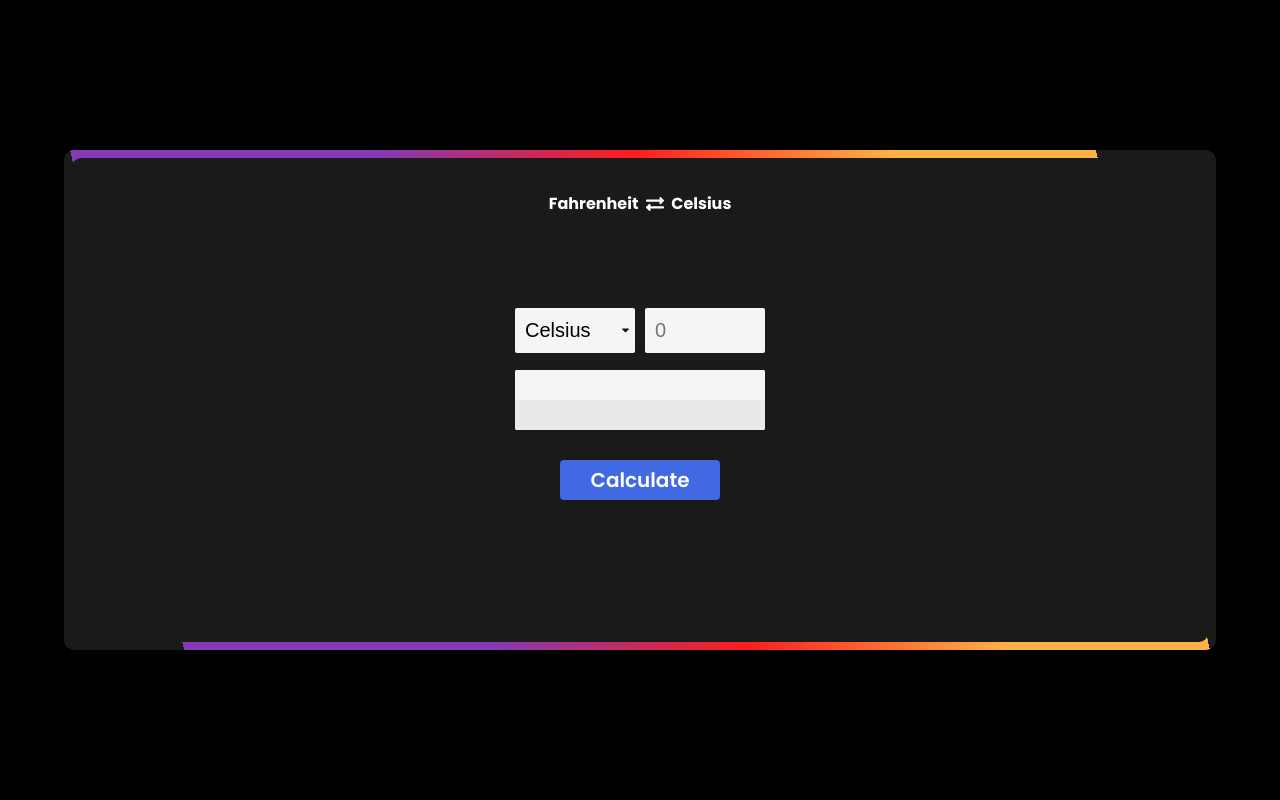
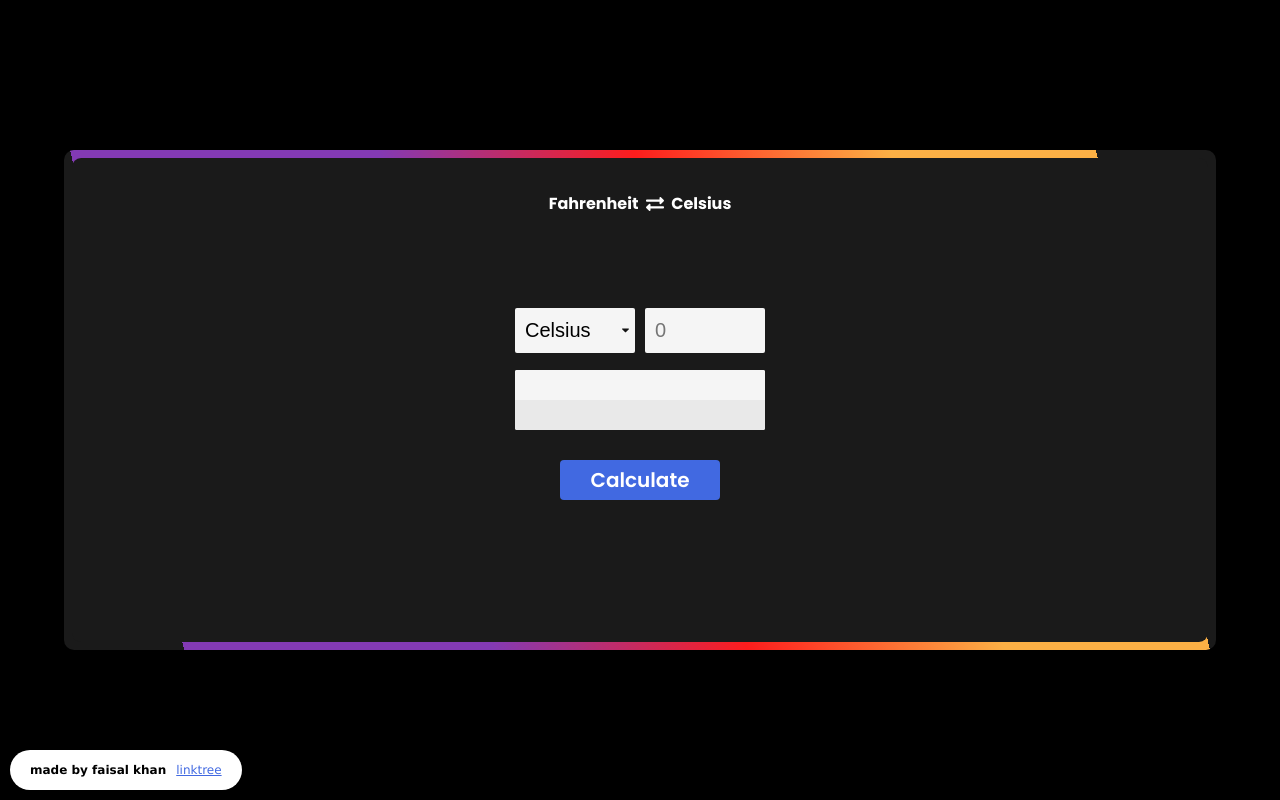
Before and after one commit to faisalkhan9/f_to_c.github.io, a plain HTML site: page Fahrenheit Celsius Convertor.html in a window 1280 px wide. Drawn offline with nearby package versions, Linux system fonts and the light colour scheme.

Commit message:
Update Fahrenheit Celsius Convertor.html

```diff
--- a/Fahrenheit Celsius Convertor.html
+++ b/Fahrenheit Celsius Convertor.html
@@ -267,7 +267,31 @@ z-index: 1;
        width:1000px;
         }
     }
-
+        .credits {
+      font-family: verdana;
+      height:40px;
+      background: white;
+      z-index: 99999;
+      border-radius: 50px;
+      display: flex;
+      align-items: center;
+      justify-content: space-evenly;
+      position: fixed;
+      bottom:10px;
+      left:10px;
+      padding: 0 20px;
+      gap:10px;
+    }
+    .credits h4 {
+      font-weight: 600;
+      font-size: 12px;
+    }
+     .credits a {
+      font-weight: 500;
+      font-size: 12px;
+      color:royalblue;
+      text-decoration:;
+    }
 
 
   </style>
@@ -314,7 +338,10 @@ z-index: 1;
 </div>
   </div>
 
-
+<div class="credits">
+  <h4>made by faisal khan</h4>
+  <a href="https://linktr.ee/faisalkhan57" target="_blank">linktree</a>
+</div>
   <script>
     document.getElementById("input-box")
       .addEventListener("keyup", function(event) {
```
